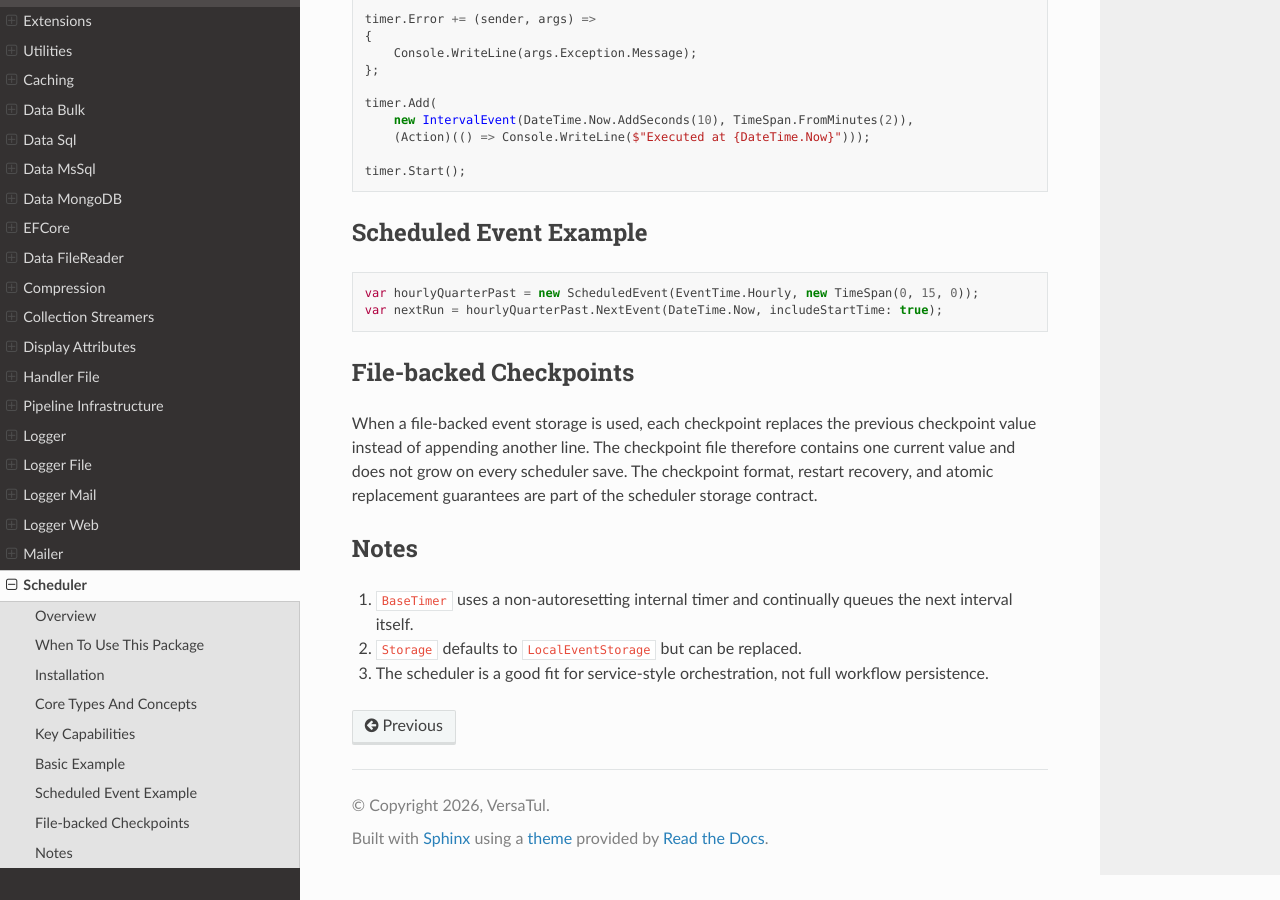
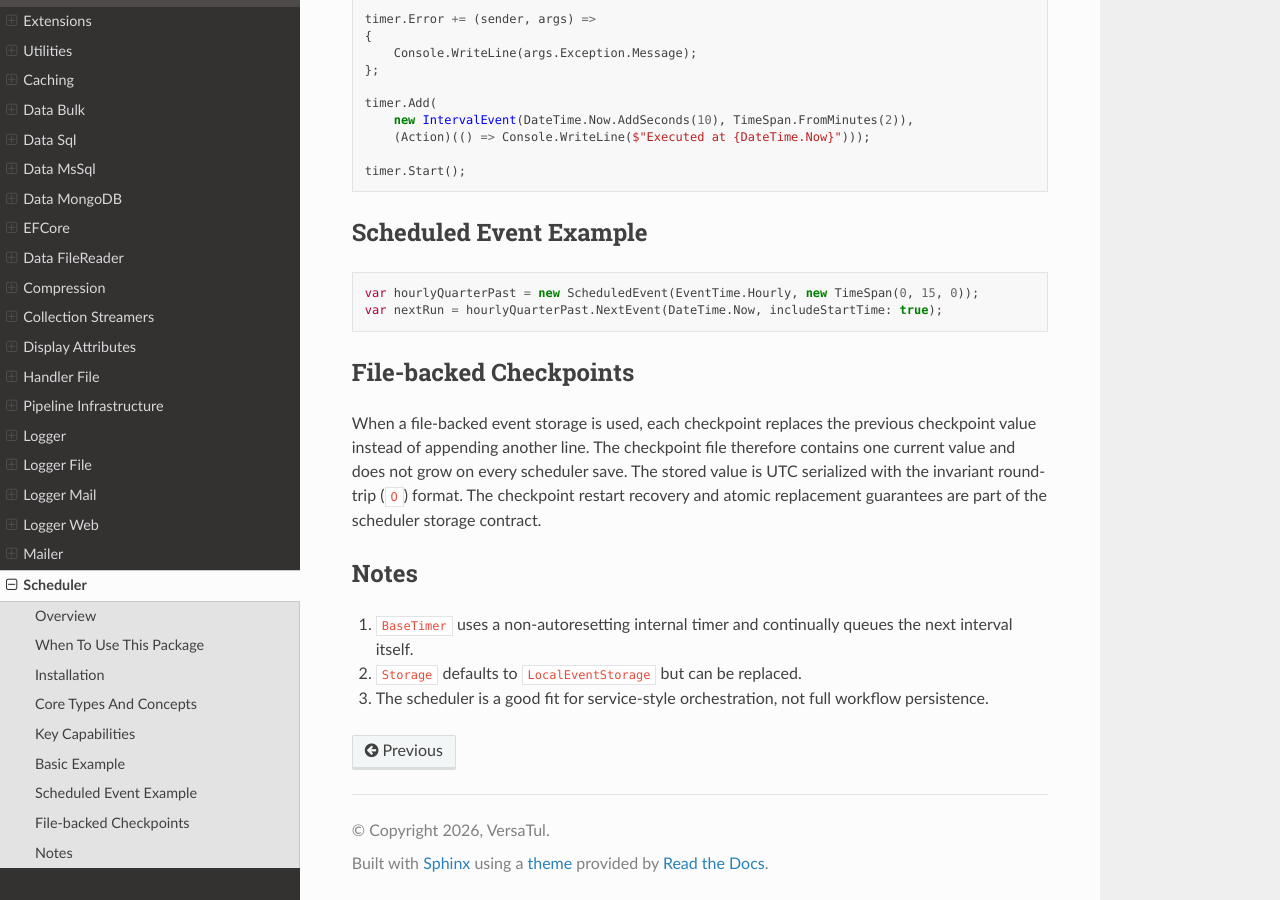
Before and after one commit to BjornWilliams/DocsVersaTul, a Sphinx documentation site: the page built from docs/source/scheduler.rst, in a window 1280 px wide and 900 px high, scrolled down 1777 px. Built offline with Sphinx 7.4.7 and the Read the Docs theme 3.1.0, drawn with Linux system fonts in a browser that asks for light colours.

Commit message:
Document scheduler checkpoint timestamp format
AB#2993

AB#2991

```diff
--- a/docs/source/scheduler.rst
+++ b/docs/source/scheduler.rst
@@ -98,7 +98,7 @@
 File-backed Checkpoints
 -----------------------
 
-When a file-backed event storage is used, each checkpoint replaces the previous checkpoint value instead of appending another line. The checkpoint file therefore contains one current value and does not grow on every scheduler save. The checkpoint format, restart recovery, and atomic replacement guarantees are part of the scheduler storage contract.
+When a file-backed event storage is used, each checkpoint replaces the previous checkpoint value instead of appending another line. The checkpoint file therefore contains one current value and does not grow on every scheduler save. The stored value is UTC serialized with the invariant round-trip (``O``) format. The checkpoint restart recovery and atomic replacement guarantees are part of the scheduler storage contract.
 
 Notes
 -----
```
